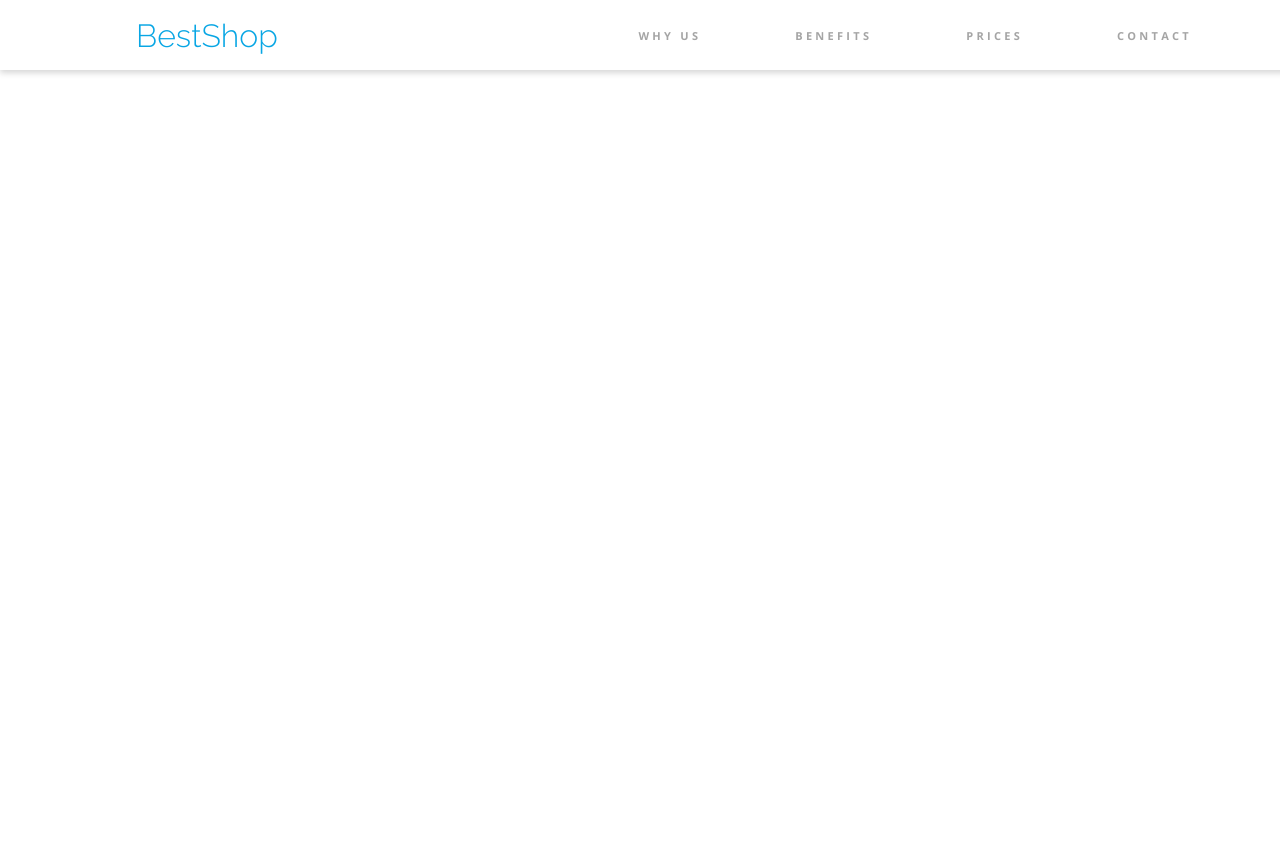
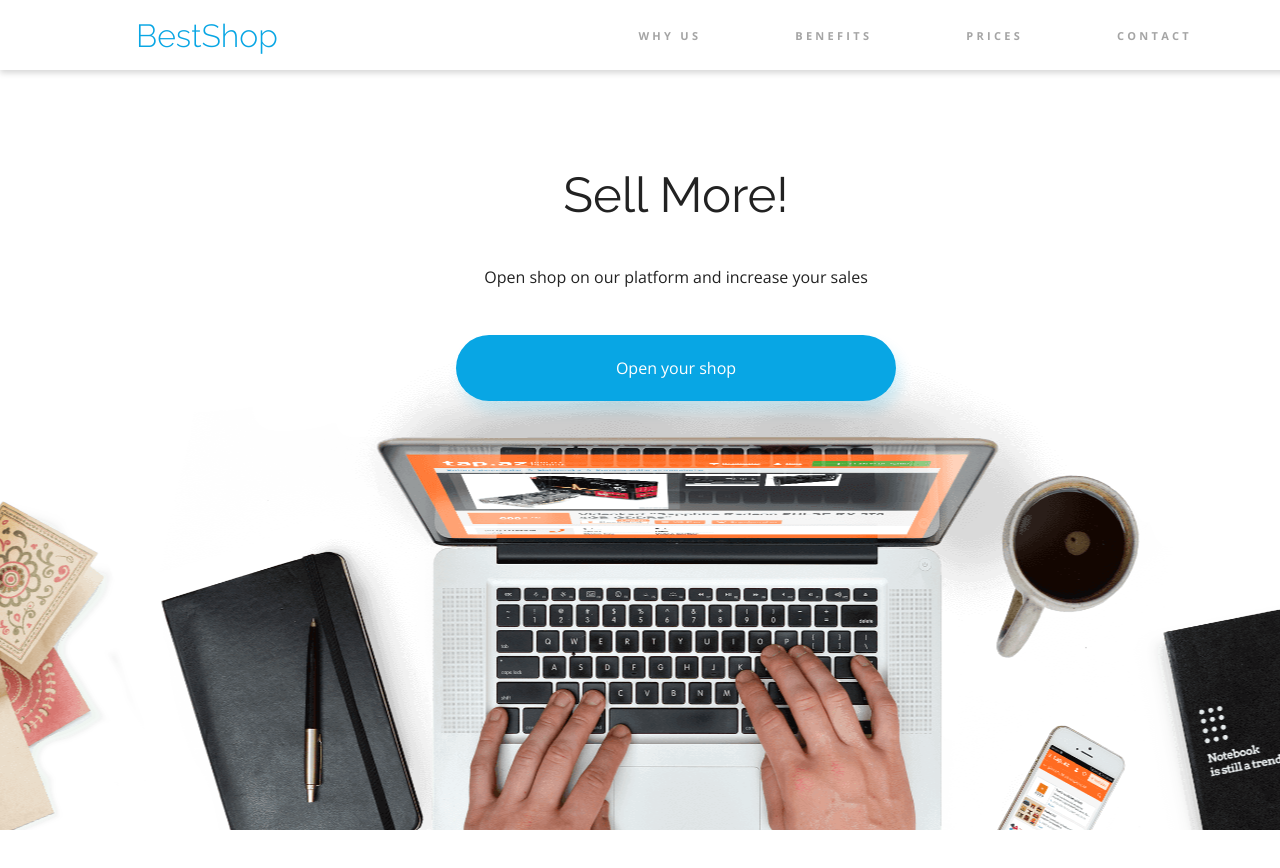
Before and after one commit to Barunnnn/Workshop_I, a plain HTML site: page index.html in a window 1280 px wide. Shown: the top 868 px of the page. Before the commit the page ends 800 px from the top, so only its background shows below. Drawn offline with nearby package versions, Linux system fonts and the light colour scheme.

Commit message:
banner done

```diff
--- a/CSS/style.css
+++ b/CSS/style.css
@@ -55,10 +55,49 @@ a {
   align-items: center;
   padding: 12px;
   height: 70px;
-
 }
 
 .menu li:hover {
   color: black;
-    border-bottom: 4px solid var(--color-primary);
+  border-bottom: 4px solid var(--color-primary);
 }
+
+/*BANNER*/
+.banner {
+  display: flex;
+  flex-direction: column;
+  height: 1000px;
+  width: 1352px;
+  background-image: url(../assets/Background.png);
+  background-position: center;
+  background-repeat: no-repeat;
+}
+
+.banner h1 {
+  font-size: 49px;
+  font-family: Raleway;
+  text-align: center;
+  margin-top: 100px;
+}
+
+.banner p,
+a {
+  font-size: 16px/22px;
+  text-align: center;
+  margin-top: 50px;
+}
+
+.banner p {
+  margin-bottom: 25px;
+}
+
+.button {
+  color: white;
+  background-color: var(--color-primary);
+  padding: 22px 160px;
+  border-radius: 40px;
+}
+
+.first-button {
+  box-shadow: 5px 10px 14px #07ace629;
+}
--- a/index.html
+++ b/index.html
@@ -19,6 +19,7 @@
     />
   </head>
   <body>
+    <!--NAVIGACE-->
     <nav>
       <div class="nav container">
         <span class="logo">BestShop</span>
@@ -32,5 +33,12 @@
         </span>
       </div>
     </nav>
+    <!--BANNER-->
+    <div class="banner container">
+      <h1>Sell More!</h1>
+      <p>Open shop on our platform and increase your sales</p>
+      <p><a href="#" class="button first-button">Open your shop</a></p>
+    </div>
+    </div>
   </body>
 </html>
```
